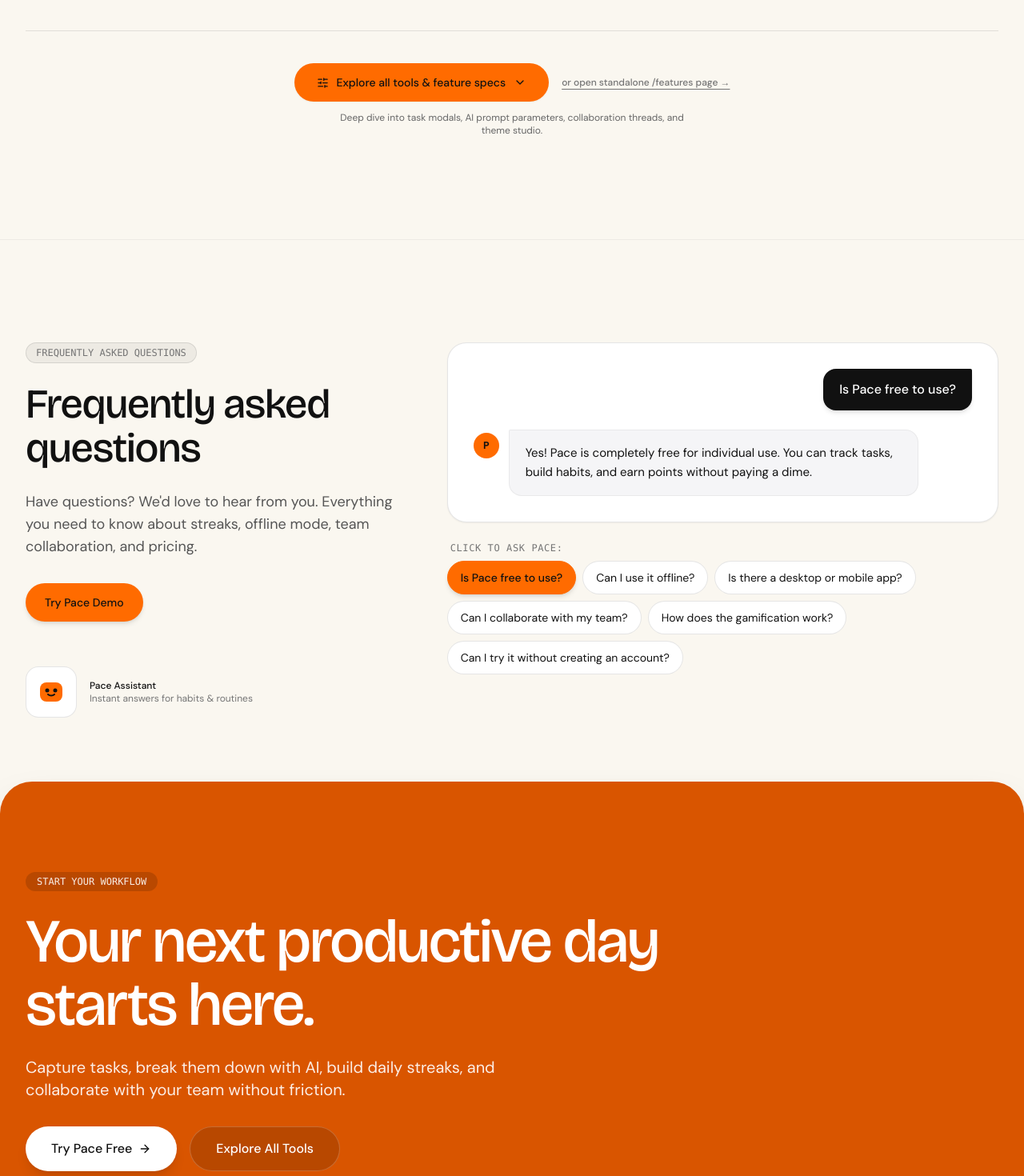
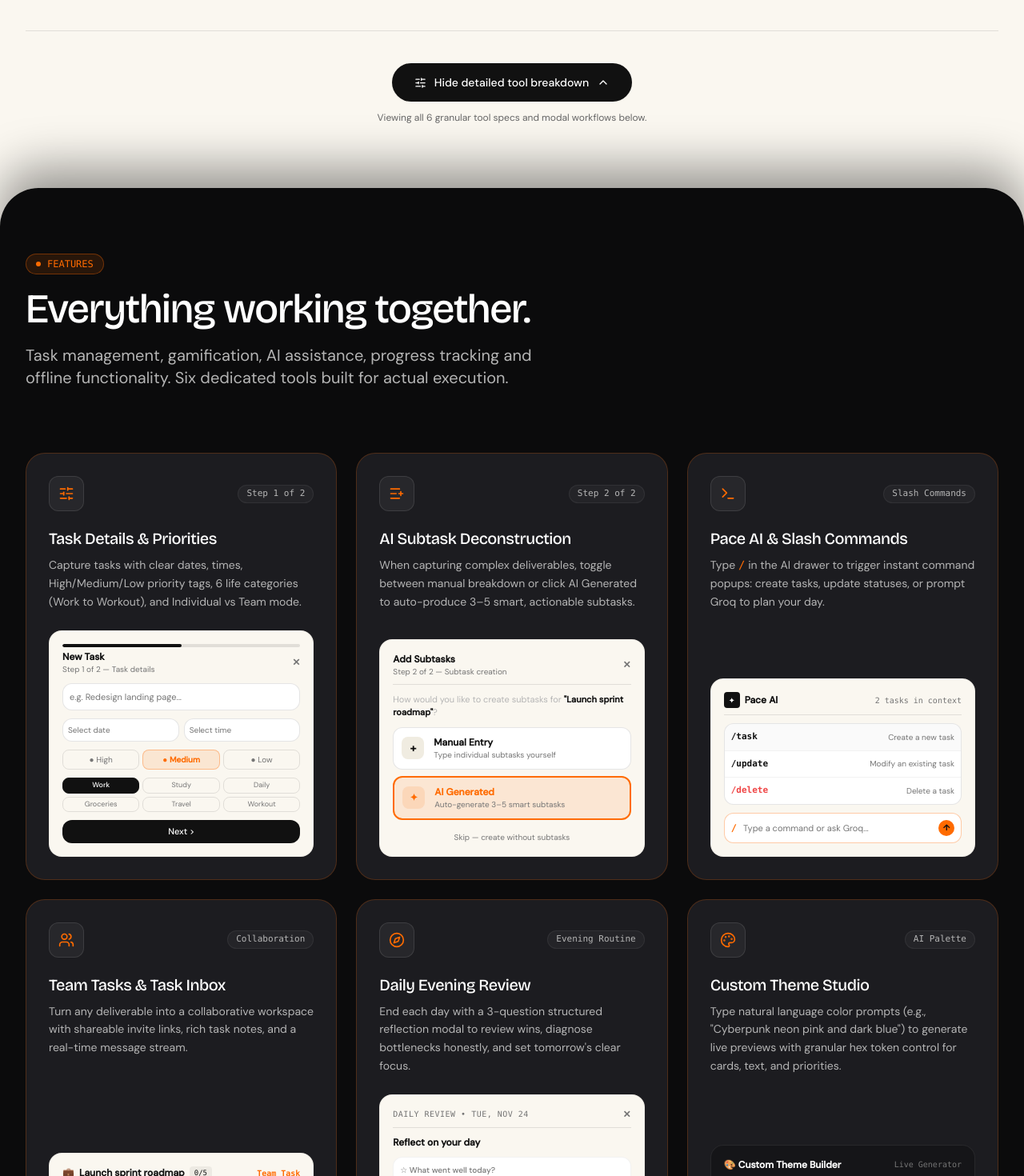
Before and after one commit to Sanketdas05/pace, a React (Vite) app: page /#features in a window 1280 px wide. Before the commit this address led to /. Shown: the part 4740-6210 px from the top of the page at 80% size. Built offline with nearby package versions, Linux system fonts and the light colour scheme; no server answers.

Commit message:
feat: add rounded top edges to tools drawer, smooth scroll reveal/collapse without footer jump, point footer cta to bento drawer, remove standalone page

```diff
--- a/src/App.jsx
+++ b/src/App.jsx
@@ -17,7 +17,6 @@ const JoinTaskPage = lazy(() => import('./pages/JoinTaskPage'));
 const TaskDetailsPage = lazy(() => import('./pages/TaskDetailsPage'));
 const TermsPage = lazy(() => import('./pages/TermsPage'));
 const PrivacyPage = lazy(() => import('./pages/PrivacyPage'));
-const FeaturesPage = lazy(() => import('./pages/FeaturesPage'));
 const NotFoundPage = lazy(() => import('./pages/NotFoundPage'));
 
 export default function App() {
@@ -58,7 +57,7 @@ export default function App() {
         <Route path="/" element={<LandingPage />} />
         <Route path="/terms" element={<TermsPage />} />
         <Route path="/privacy" element={<PrivacyPage />} />
-        <Route path="/features" element={<FeaturesPage />} />
+        <Route path="/features" element={<Navigate to="/#features" replace />} />
         <Route
           path="/tasks"
           element={
--- a/src/components/landing/BentoGrid.jsx
+++ b/src/components/landing/BentoGrid.jsx
@@ -541,7 +541,7 @@ export default function BentoGrid({ className = '', showAllTools = false, onTogg
         </div>
 
         {/* Expandable "Explore all tools" trigger */}
-        <div className="mt-16 pt-10 border-t border-black/10 flex flex-col items-center text-center">
+        <div id="bento-tools-trigger" className="mt-16 pt-10 border-t border-black/10 flex flex-col items-center text-center">
           <div className="flex flex-col sm:flex-row items-center gap-4">
             <button
               type="button"
@@ -559,13 +559,6 @@ export default function BentoGrid({ className = '', showAllTools = false, onTogg
                 className={`transition-transform duration-300 ${showAllTools ? 'rotate-180' : ''}`}
               />
             </button>
-
-            <Link
-              to="/features"
-              className="text-xs text-ink-3 hover:text-black font-medium underline underline-offset-4 transition-colors"
-            >
-              or open standalone /features page &rarr;
-            </Link>
           </div>
 
           <p className="text-xs text-[#666666] mt-3 max-w-md">
--- a/src/components/landing/Footer.jsx
+++ b/src/components/landing/Footer.jsx
@@ -3,7 +3,7 @@ import { Link } from 'react-router-dom';
 import { ArrowRight } from 'lucide-react';
 import PaceLogo from './PaceLogo';
 
-export default function Footer({ className = '' }) {
+export default function Footer({ className = '', onExploreTools = null }) {
   return (
     <footer
       role="contentinfo"
@@ -43,12 +43,16 @@ export default function Footer({ className = '' }) {
               <span>Try Pace Free</span>
               <ArrowRight size={16} className="ml-2" />
             </Link>
-            <a
-              href="#features"
-              className="w-full sm:w-auto h-14 px-8 rounded-full bg-black/15 border border-white/20 text-white font-medium text-base hover:bg-black/25 transition-colors duration-150 inline-flex items-center justify-center"
+            <button
+              type="button"
+              onClick={onExploreTools || (() => {
+                const el = document.getElementById('features') || document.getElementById('bento-tools-trigger');
+                el?.scrollIntoView({ behavior: 'smooth' });
+              })}
+              className="w-full sm:w-auto h-14 px-8 rounded-full bg-black/15 border border-white/20 text-white font-medium text-base hover:bg-black/25 transition-colors duration-150 inline-flex items-center justify-center cursor-pointer"
             >
               <span>Explore All Tools</span>
-            </a>
+            </button>
           </div>
         </div>
 
@@ -68,7 +72,18 @@ export default function Footer({ className = '' }) {
           <div className="flex flex-wrap items-center justify-center gap-6 text-white/90">
             <a href="#themes" className="hover:text-white transition-colors">Themes</a>
             <a href="#ecosystem" className="hover:text-white transition-colors">Ecosystem</a>
-            <a href="#features" className="hover:text-white transition-colors">Features</a>
+            <a
+              href="#features"
+              onClick={(e) => {
+                if (onExploreTools) {
+                  e.preventDefault();
+                  onExploreTools();
+                }
+              }}
+              className="hover:text-white transition-colors cursor-pointer"
+            >
+              Features
+            </a>
             <a href="#bento" className="hover:text-white transition-colors">Capabilities</a>
             <a href="#faq" className="hover:text-white transition-colors">FAQ</a>
             <Link to="/terms" className="hover:text-white transition-colors">Terms</Link>
--- a/src/components/landing/WhatItOffers.jsx
+++ b/src/components/landing/WhatItOffers.jsx
@@ -23,7 +23,7 @@ export default function WhatItOffers({ className = '', onCollapse = null }) {
         color: 'var(--lp-dark-text, #FFFFFF)',
         transition: 'background-color 0.4s ease, color 0.4s ease',
       }}
-      className={`relative z-20 w-full py-24 md:py-32 border-t border-white/[0.06] ${className}`}
+      className={`relative z-20 w-full rounded-t-[32px] md:rounded-t-[48px] -mt-8 md:-mt-12 pt-24 md:pt-32 pb-24 md:pb-32 border-t border-white/[0.08] shadow-[0_-25px_60px_rgba(0,0,0,0.4)] ${className}`}
     >
       <div className="max-w-[1440px] mx-auto px-6 sm:px-8">
 
--- a/src/pages/FeaturesPage.jsx
+++ /dev/null
@@ -1,48 +0,0 @@
-// src/pages/FeaturesPage.jsx
-import React from 'react';
-import { Link } from 'react-router-dom';
-import { ArrowLeft } from 'lucide-react';
-import { useTheme } from '../context/ThemeContext';
-import { LANDING_THEMES, getLandingThemeVars } from '../config/landingThemes';
-import WhatItOffers from '../components/landing/WhatItOffers';
-import PaceLogo from '../components/landing/PaceLogo';
-import Footer from '../components/landing/Footer';
-
-export default function FeaturesPage() {
-  const { activeThemeId } = useTheme();
-  const theme = LANDING_THEMES[activeThemeId] || LANDING_THEMES.modern;
-  const themeVars = getLandingThemeVars(theme);
-
-  return (
-    <div
-      style={{
-        ...themeVars,
-        backgroundColor: theme.heroBg,
-        color: theme.heroText,
-        transition: 'background-color 0.4s ease, color 0.4s ease',
-      }}
-      className="min-h-screen flex flex-col justify-between selection:bg-[#FF6B00]/30 overflow-x-hidden font-sans"
-    >
-      {/* Top Header */}
-      <header className="w-full max-w-6xl mx-auto px-6 py-6 flex items-center justify-between">
-        <Link to="/" className="group">
-          <PaceLogo />
-        </Link>
-        <Link
-          to="/"
-          className="flex items-center gap-2 text-sm text-white/70 hover:text-white transition-colors py-2 px-3.5 rounded-xl hover:bg-white/5 border border-white/10"
-        >
-          <ArrowLeft size={16} />
-          <span>Back to Home</span>
-        </Link>
-      </header>
-
-      {/* Main Full Feature Cards */}
-      <main className="flex-1">
-        <WhatItOffers />
-      </main>
-
-      <Footer />
-    </div>
-  );
-}
--- a/src/pages/LandingPage.jsx
+++ b/src/pages/LandingPage.jsx
@@ -1,4 +1,4 @@
-import React, { useState } from 'react';
+import React, { useState, useEffect } from 'react';
 import { Navigate } from 'react-router-dom';
 import { motion, AnimatePresence } from 'framer-motion';
 import { useAuth } from '../context/AuthContext';
@@ -18,11 +18,86 @@ export default function LandingPage() {
   const { activeThemeId } = useTheme();
   const [showAllTools, setShowAllTools] = useState(false);
 
+  // Auto-expand if URL has #features
+  useEffect(() => {
+    if (window.location.hash === '#features') {
+      setShowAllTools(true);
+      setTimeout(() => {
+        const el = document.getElementById('features');
+        if (el) {
+          const navOffset = 70;
+          const targetY = el.getBoundingClientRect().top + window.pageYOffset - navOffset;
+          window.scrollTo({ top: targetY, behavior: 'smooth' });
+        }
+      }, 300);
+    }
+  }, []);
+
   if (authLoading) return null;
   if (currentUser) return <Navigate to="/tasks" replace />;
 
   const theme = LANDING_THEMES[activeThemeId] || LANDING_THEMES.modern;
   const themeVars = getLandingThemeVars(theme);
+
+  // Smoothly reveal the drawer and scroll down to show the tools
+  const handleToggleTools = (open) => {
+    if (open) {
+      setShowAllTools(true);
+      setTimeout(() => {
+        const featuresEl = document.getElementById('features');
+        if (featuresEl) {
+          const navOffset = 70;
+          const targetY = featuresEl.getBoundingClientRect().top + window.pageYOffset - navOffset;
+          window.scrollTo({
+            top: targetY,
+            behavior: 'smooth'
+          });
+        }
+      }, 100);
+    } else {
+      handleCollapseTools();
+    }
+  };
+
+  // Smoothly collapse without jumping to footer
+  const handleCollapseTools = () => {
+    const triggerEl = document.getElementById('bento-tools-trigger');
+    if (triggerEl) {
+      const rect = triggerEl.getBoundingClientRect();
+      // If user has scrolled down into the tools section
+      if (rect.top < -20) {
+        const navOffset = 120;
+        const targetY = triggerEl.getBoundingClientRect().top + window.pageYOffset - navOffset;
+        window.scrollTo({
+          top: targetY,
+          behavior: 'smooth'
+        });
+        // Allow viewport to smoothly scroll up to the trigger before collapsing
+        setTimeout(() => {
+          setShowAllTools(false);
+        }, 320);
+        return;
+      }
+    }
+    setShowAllTools(false);
+  };
+
+  // When clicking "Explore All Tools" in the footer, open and scroll directly below Bento
+  const handleFooterExploreTools = () => {
+    setShowAllTools(true);
+    setTimeout(() => {
+      const target = document.getElementById('features') || document.getElementById('bento-tools-trigger');
+      if (target) {
+        const navOffset = 70;
+        const targetY = target.getBoundingClientRect().top + window.pageYOffset - navOffset;
+        window.scrollTo({
+          top: targetY,
+          behavior: 'smooth'
+        });
+        window.history.pushState(null, '', '#features');
+      }
+    }, 120);
+  };
 
   return (
     <div
@@ -39,23 +114,23 @@ export default function LandingPage() {
         <Hero />
         <ThemesPanel />
         <OctopusFlowchart />
-        <BentoGrid showAllTools={showAllTools} onToggleTools={setShowAllTools} />
+        <BentoGrid showAllTools={showAllTools} onToggleTools={handleToggleTools} />
         <AnimatePresence>
           {showAllTools && (
             <motion.div
               initial={{ opacity: 0, height: 0 }}
               animate={{ opacity: 1, height: 'auto' }}
               exit={{ opacity: 0, height: 0 }}
-              transition={{ duration: 0.45, ease: [0.16, 1, 0.3, 1] }}
-              className="overflow-hidden"
+              transition={{ duration: 0.55, ease: [0.22, 1, 0.36, 1] }}
+              className="overflow-hidden rounded-t-[32px] md:rounded-t-[48px] -mt-8 md:-mt-12 relative z-30 shadow-[0_-25px_60px_rgba(0,0,0,0.4)]"
             >
-              <WhatItOffers onCollapse={() => setShowAllTools(false)} />
+              <WhatItOffers onCollapse={handleCollapseTools} />
             </motion.div>
           )}
         </AnimatePresence>
         <FaqSection />
       </main>
-      <Footer />
+      <Footer onExploreTools={handleFooterExploreTools} />
     </div>
   );
 }
```
